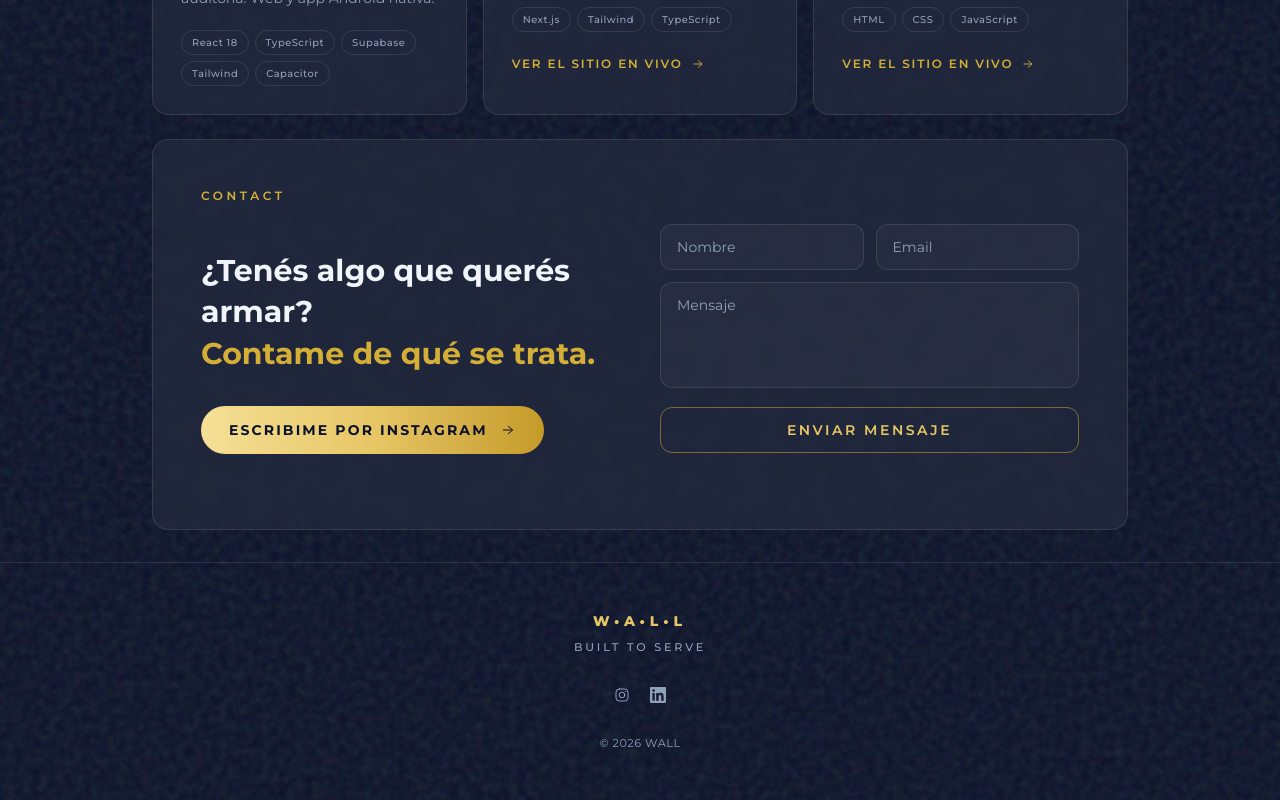
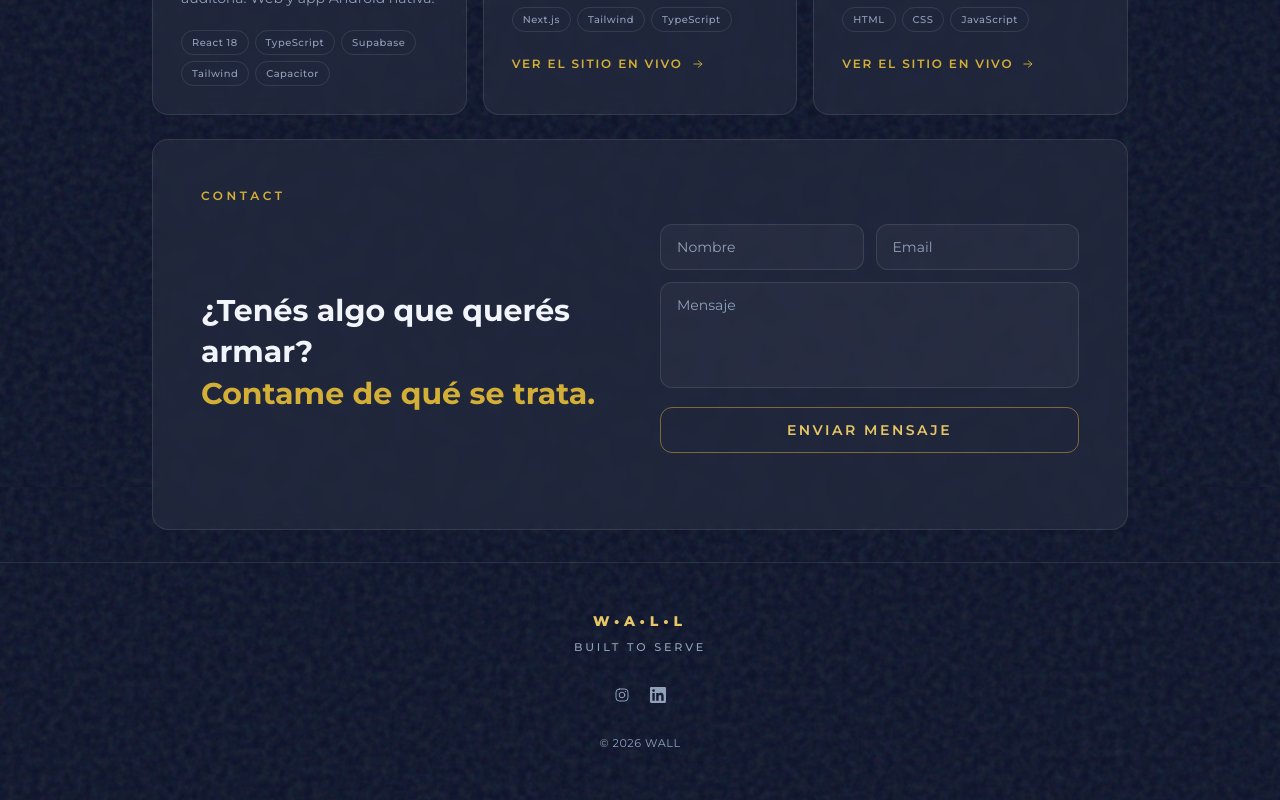
Before and after one commit to P-Wall86/Portfolio, a React (Vite) app: page / in a window 1280 px wide. Shown: the part 793-1593 px from the top of the page. Built offline with nearby package versions, Linux system fonts and the light colour scheme.

Commit message:
Saca el CTA de Instagram del Contact

```diff
--- a/src/components/Contact.jsx
+++ b/src/components/Contact.jsx
@@ -1,8 +1,5 @@
 import { useState } from 'react'
 
-import { IconArrow } from './icons.jsx'
-
-const INSTAGRAM = 'https://www.instagram.com/pame.wall/'
 const CONTACT_EMAIL = 'sisterwall@gmail.com'
 const SUBJECT = 'Contact — WALL'
 
@@ -13,7 +10,6 @@ const COPY = {
     name: 'Nombre',
     message: 'Mensaje',
     submit: 'Enviar mensaje',
-    cta: 'Escribime por Instagram',
     sent: 'Abrimos tu cliente de email.',
     copied: 'Abrimos tu cliente de email. También copiamos el mensaje por si no abre.',
   },
@@ -23,7 +19,6 @@ const COPY = {
     name: 'Name',
     message: 'Message',
     submit: 'Send message',
-    cta: 'Message me on Instagram',
     sent: 'We opened your email client.',
     copied: 'We opened your email client. We also copied the message in case it does not open.',
   },
@@ -92,16 +87,6 @@ export default function Contact({ lang }) {
               {t.title}
               <span className="block text-[#D4AF37]">{t.subtitle}</span>
             </h2>
-
-            <a
-              href={INSTAGRAM}
-              target="_blank"
-              rel="noopener noreferrer"
-              className="group mt-8 inline-flex items-center gap-3 rounded-full bg-gradient-to-r from-[#F5E096] via-[#E7C665] to-[#C59B27] px-7 py-3.5 text-sm font-bold uppercase tracking-[0.15em] text-[#0A1128] transition-all duration-300 hover:shadow-[0_8px_28px_rgba(212,175,55,0.35)] hover:brightness-110"
-            >
-              {t.cta}
-              <IconArrow className="h-4 w-4 transition-transform duration-300 group-hover:translate-x-1" />
-            </a>
           </div>
 
           <form onSubmit={handleSubmit} className="space-y-3">
```
